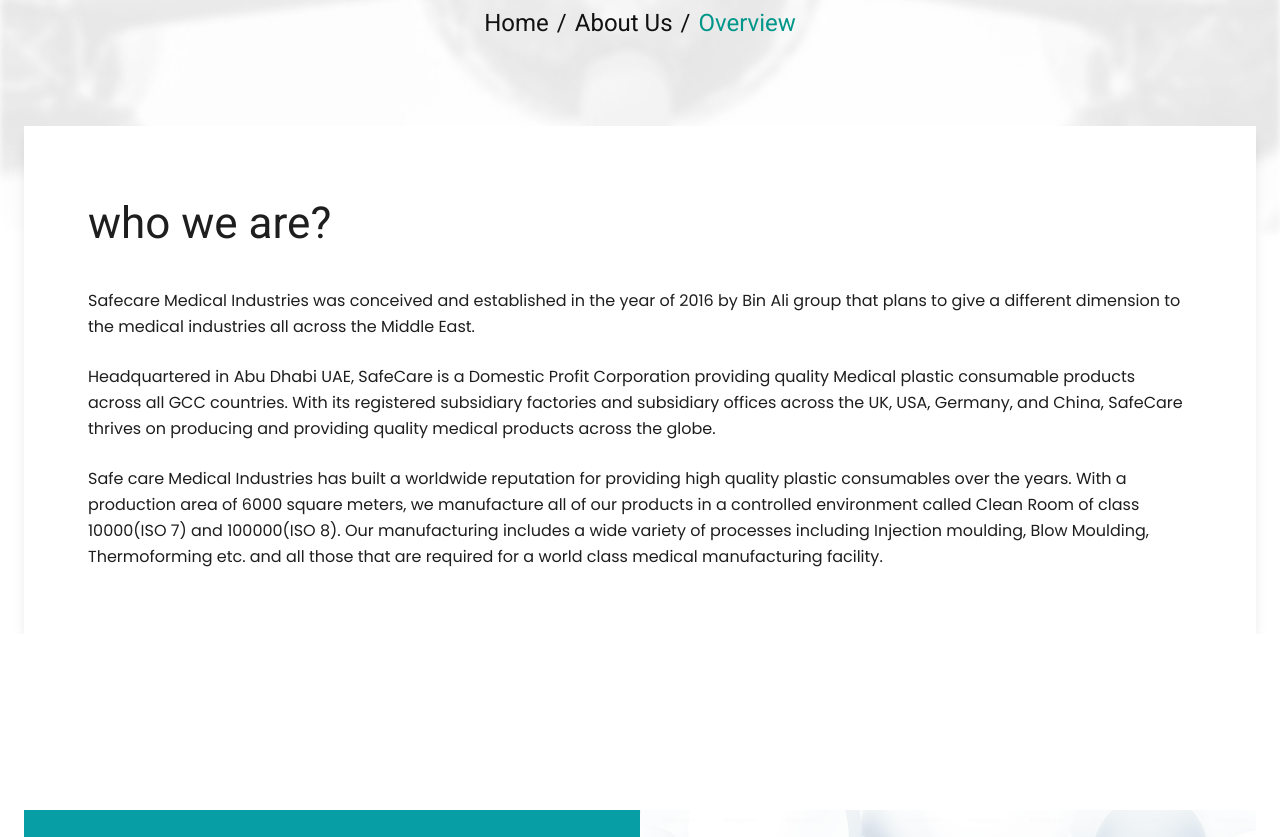
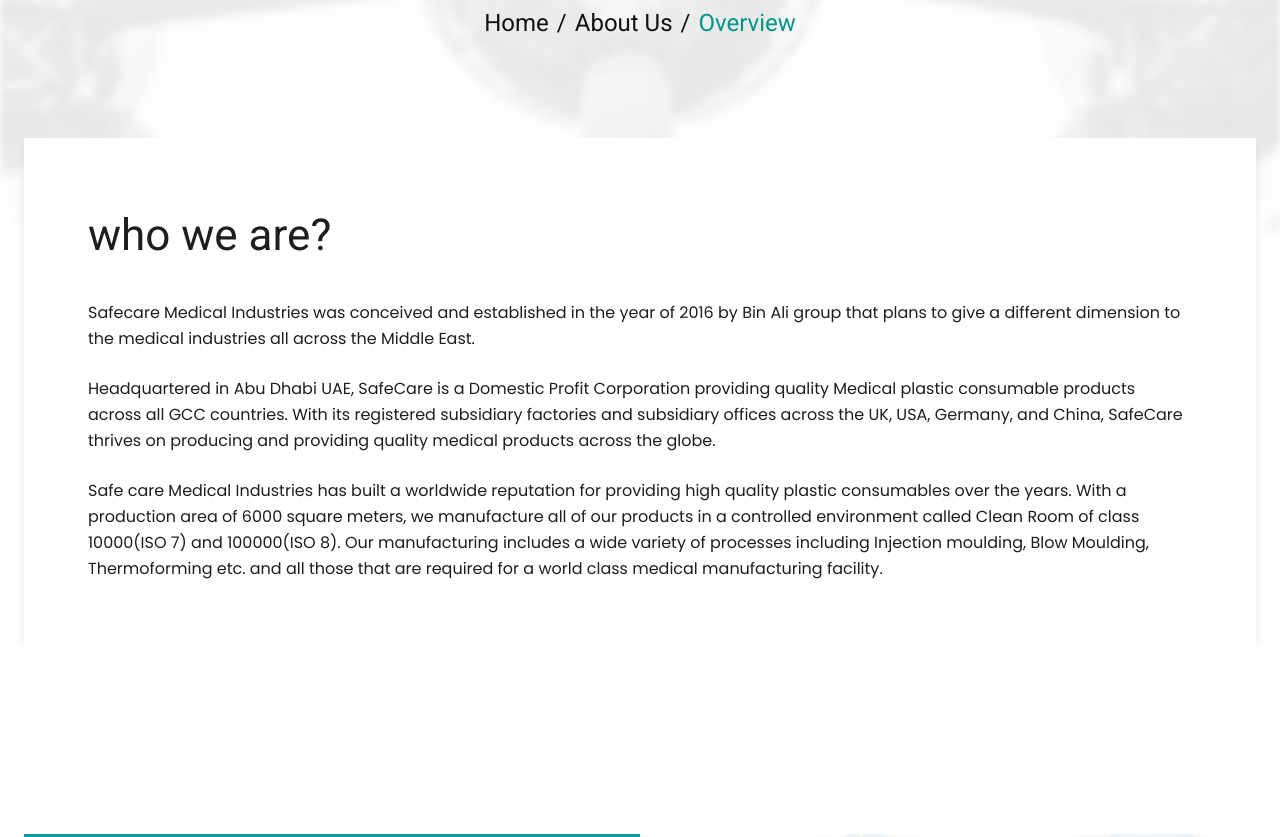
Before and after one commit to talhawebguru/safecareInd, a Next.js app: page /about in a window 1280 px wide. Shown: the part 400-1237 px from the top of the page. Built offline with nearby package versions, Linux system fonts and the light colour scheme.

Commit message:
Hero fixed

```diff
--- a/app/components/about/WhoWeAre.jsx
+++ b/app/components/about/WhoWeAre.jsx
@@ -5,7 +5,7 @@
 
 const WhoWeAre = () => {
   return (
-    <section className='relative z-20 -top-28 overflow-x-hidden'>
+    <section className='relative z-20 -top-28 overflow-hidden my-3'>
       <Container>
         <motion.div
           className="max-w-7xl mx-auto pt-8 p-2.5 sm:p-5 lg:p-16  bg-white shadow-lg"
--- a/app/components/home/Hero.jsx
+++ b/app/components/home/Hero.jsx
@@ -164,14 +164,14 @@
         }
 
         .hero-swiper .swiper-pagination {
-          bottom: 30px !important;
+          bottom: 100px !important;
           left: 50% !important;
           transform: translateX(-50%) !important;
           width: auto !important;
           display: flex !important;
           gap: 8px !important;
           justify-content: center !important;
-          z-index: 20 !important;
+          z-index: 40 !important;
         }
 
         .hero-swiper .swiper-pagination-bullet {
```
